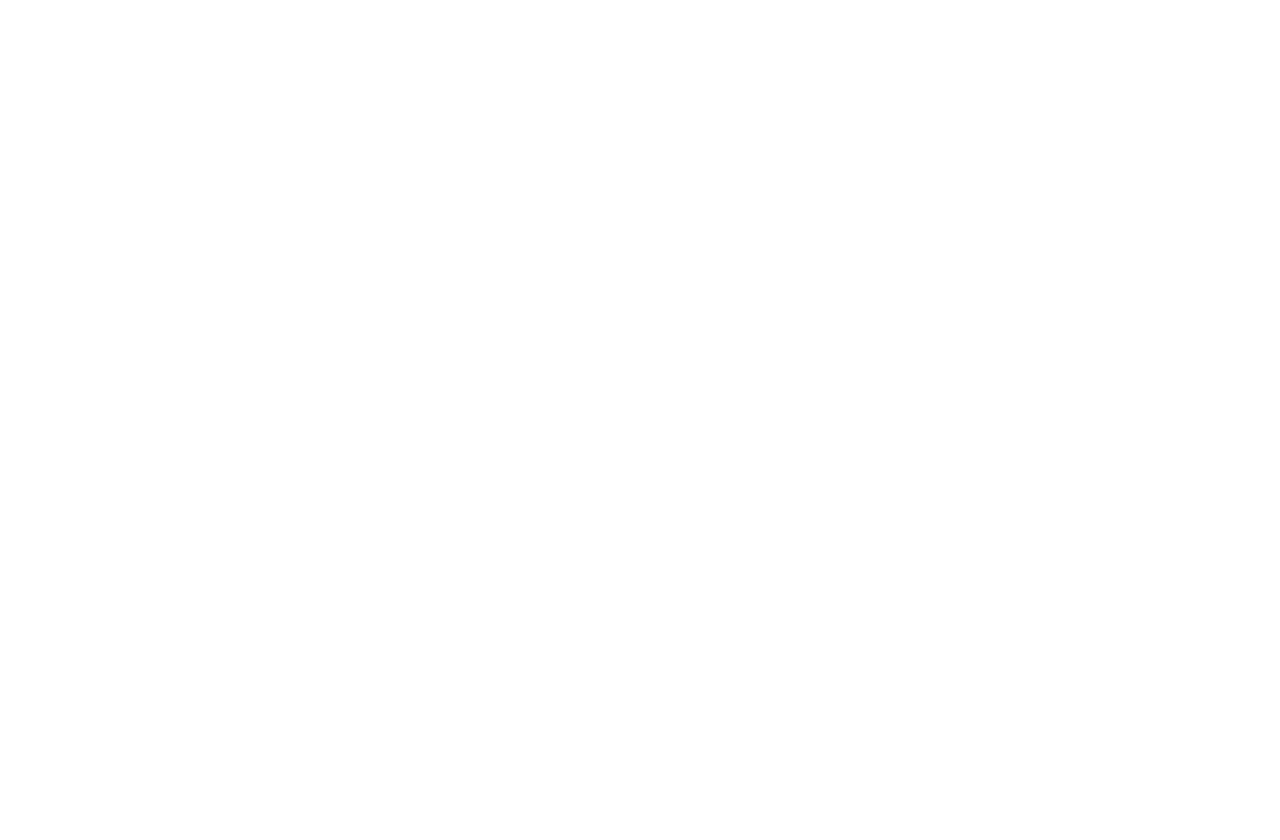
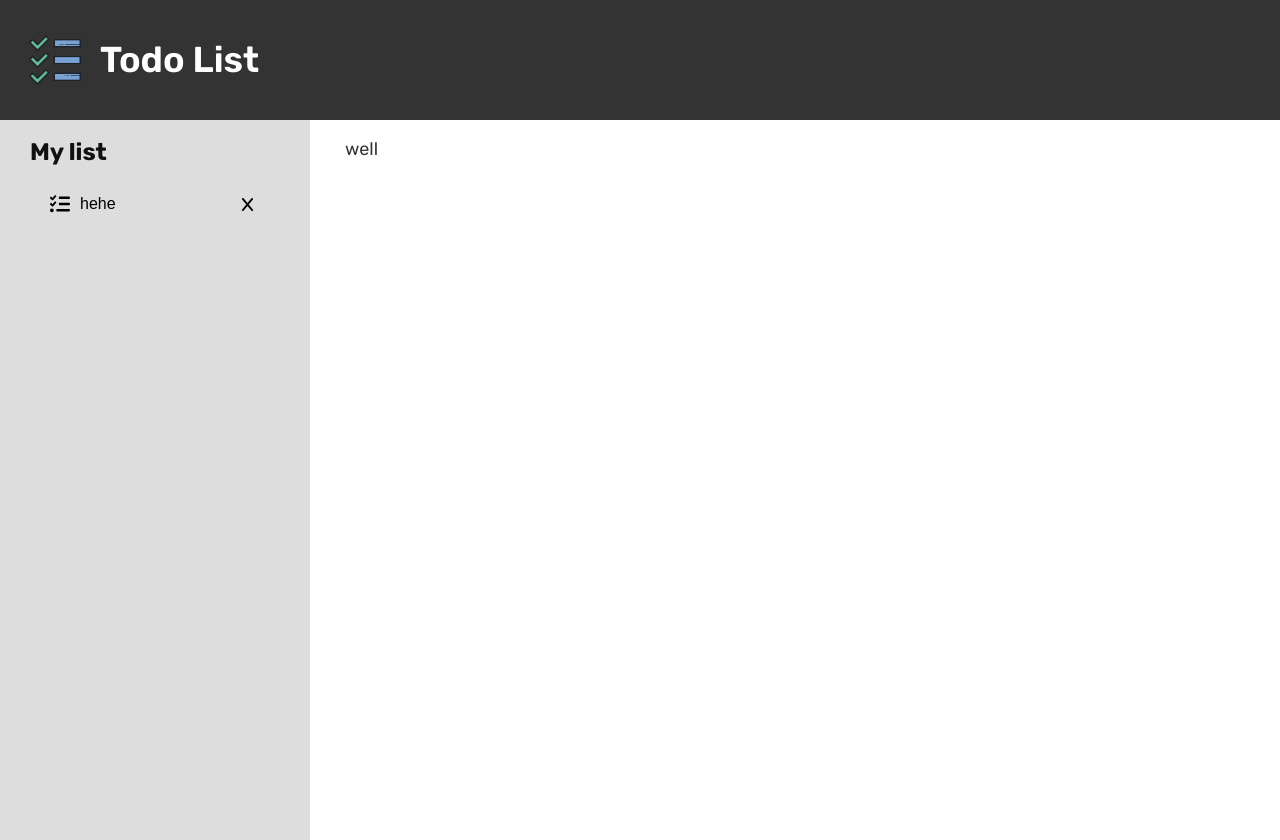
Before and after one commit to CyberGigzz/Todo-List, a plain HTML site: page index.html in a window 1280 px wide. Before the commit the page ends 800 px from the top, so only its background shows below. Drawn offline with Linux system fonts and the light colour scheme; a web font is replaced by a local one.

Commit message:
Building interface for a todo app

```diff
--- a/index.html
+++ b/index.html
@@ -1,11 +1,38 @@
 <!DOCTYPE html>
 <html lang="en">
-<head>
-    <meta charset="UTF-8">
-    <meta name="viewport" content="width=device-width, initial-scale=1.0">
+  <head>
+    <meta charset="UTF-8" />
+    <meta name="viewport" content="width=device-width, initial-scale=1.0" />
     <title>Todo App</title>
-</head>
-<body>
+    <link rel="stylesheet" href="styles/style.css" />
+    <link rel="shortcut icon" href="images/favicon.png" type="image/x-icon" />
 
-</body>
+    <script defer src="main.js"></script>
+  </head>
+  <body>
+    <header class="header">
+      <div class="header_div">
+        <img src="images/todolist.png" alt="Todo list" />
+        Todo List
+      </div>
+    </header>
+    <main class="main">
+      <nav class="nav">
+        <h1 class="list-title">My list</h1>
+        <div class="nav-elements">
+          <button class="button-list">
+            <svg class="icon">
+              <use xlink:href="./images/sprite.svg#list-check-solid"></use>
+            </svg>
+
+            <span>hehe</span>
+            <svg class="icon icon_x">
+                <use xlink:href="./images/sprite.svg#x-solid"></use>
+              </svg>
+          </button>
+        </div>
+      </nav>
+      <div class="project-preview">well</div>
+    </main>
+  </body>
 </html>
--- /dev/null
+++ b/main.js
@@ -0,0 +1,32 @@
+/*
+ * ATTENTION: The "eval" devtool has been used (maybe by default in mode: "development").
+ * This devtool is neither made for production nor for readable output files.
+ * It uses "eval()" calls to create a separate source file in the browser devtools.
+ * If you are trying to read the output file, select a different devtool (https://webpack.js.org/configuration/devtool/)
+ * or disable the default devtool with "devtool: false".
+ * If you are looking for production-ready output files, see mode: "production" (https://webpack.js.org/configuration/mode/).
+ */
+/******/ (() => { // webpackBootstrap
+/******/ 	var __webpack_modules__ = ({
+
+/***/ "./src/index.js":
+/*!**********************!*\
+  !*** ./src/index.js ***!
+  \**********************/
+/***/ (() => {
+
+eval("\"strict\"\n\n\n\n//# sourceURL=webpack://todo-list/./src/index.js?");
+
+/***/ })
+
+/******/ 	});
+/************************************************************************/
+/******/
+/******/ 	// startup
+/******/ 	// Load entry module and return exports
+/******/ 	// This entry module can't be inlined because the eval devtool is used.
+/******/ 	var __webpack_exports__ = {};
+/******/ 	__webpack_modules__["./src/index.js"]();
+/******/
+/******/ })()
+;
--- a/styles/style.css
+++ b/styles/style.css
@@ -0,0 +1,139 @@
+/* Importing font family */
+@import url("https://fonts.googleapis.com/css2?family=Press+Start+2P&family=Rubik:ital,wght@0,400;0,600;0,700;1,400;1,500;1,600&family=Skranji&display=swap");
+
+:root {
+  --primary-dark: #333;
+  --primary-light: #ddd;
+  --secondary-light: #999;
+}
+
+/* Global reset */
+* {
+  padding: 0;
+  margin: 0;
+  box-sizing: border-box;
+}
+
+*,
+*:before,
+*:after {
+  box-sizing: inherit;
+}
+
+ol,
+ul {
+  list-style: none;
+}
+
+html {
+  /* font-size: 10px; */
+  /* 10px / 16px = 0.625 = 62.5% */
+  font-size: 62.5%;
+  overflow-x: hidden;
+  /* does not work on Safari */
+  /* scroll-behavior: smooth; */
+}
+
+body {
+  font-family: "Rubik", sans-serif;
+  line-height: 1;
+  font-weight: 400;
+  color: #fff;
+  font-size: 1.6rem;
+  min-height: 100vh;
+  color: var(--primary-dark);
+}
+
+/* Header */
+.header {
+  height: 8rem;
+  background-color: var(--primary-dark);
+  font-size: 3.6rem;
+  font-weight: 600;
+  color: #fff;
+  padding: 2rem;
+  display: flex;
+  align-items: center;
+}
+
+.header > div {
+  display: flex;
+  justify-content: start;
+  align-items: center;
+  gap: 1rem;
+}
+
+.header img {
+  height: 7rem;
+  width: 7rem;
+}
+
+/* main */
+.main {
+  display: flex;
+  min-height: calc(100vh - 8rem);
+  font-size: 1.8rem;
+}
+
+/* nav*/
+.nav {
+  display: flex;
+  flex-direction: column;
+  gap: 2rem;
+  padding: 2rem 3rem;
+  min-width: 25rem;
+  background-color: var(--primary-light);
+  color: #111;
+}
+
+.list-title {
+  font-size: 2.4rem;
+}
+
+.nav-elements {
+  display: flex;
+  flex-direction: column;
+  /* font-size: 2.4rem; */
+  font-weight: 600;
+}
+
+.button-list {
+  display: flex;
+  gap: 1rem;
+  justify-content: start;
+  align-items: center;
+  padding: 1rem 2rem;
+  font-size: 1.6rem;
+  border: none;
+  background-color: var(--primary-light);
+  border-radius: 0.6rem;
+}
+
+.button-list .icon {
+  width: 2rem;
+  height: 2rem;
+}
+
+.button-list .icon_x {
+  margin-left: auto;
+  margin-right: .5rem;
+  width: 1.5rem;
+  height: 1.5rem;
+  font-weight: 900;
+}
+
+.button-list:hover {
+  cursor: pointer;
+  background-color: var(--secondary-light);
+}
+
+/*  */
+
+/*  */
+
+/* Project preview */
+.project-preview {
+  width: 90rem;
+  margin: 0 auto;
+  padding: 2rem 3rem;
+}
```
Also changed, not shown: images/favicon.png (added), images/sprite.svg (added), images/svgs/list-check-solid.svg (added), images/svgs/x-solid.svg (added), images/todolist.png (added).
